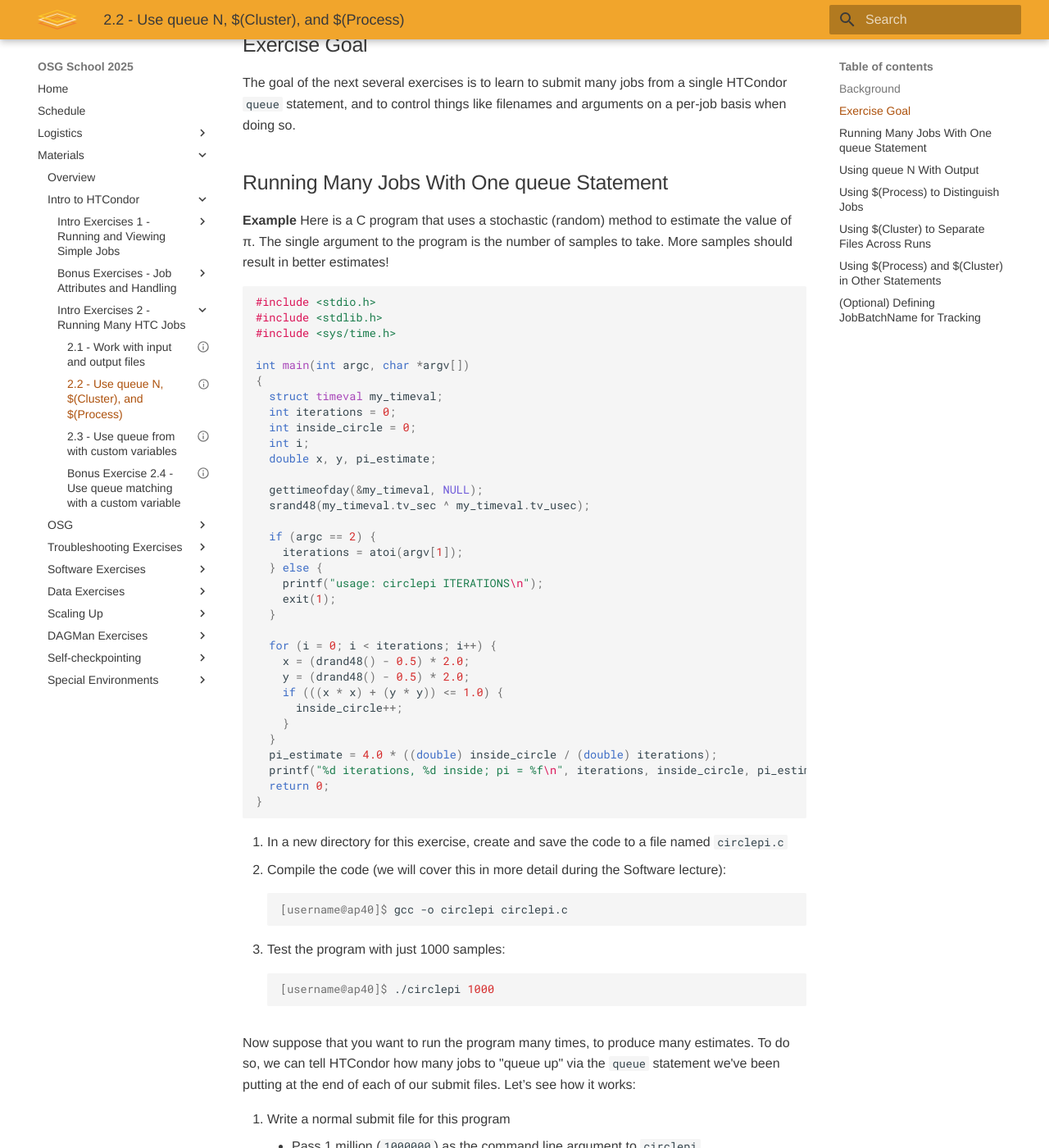
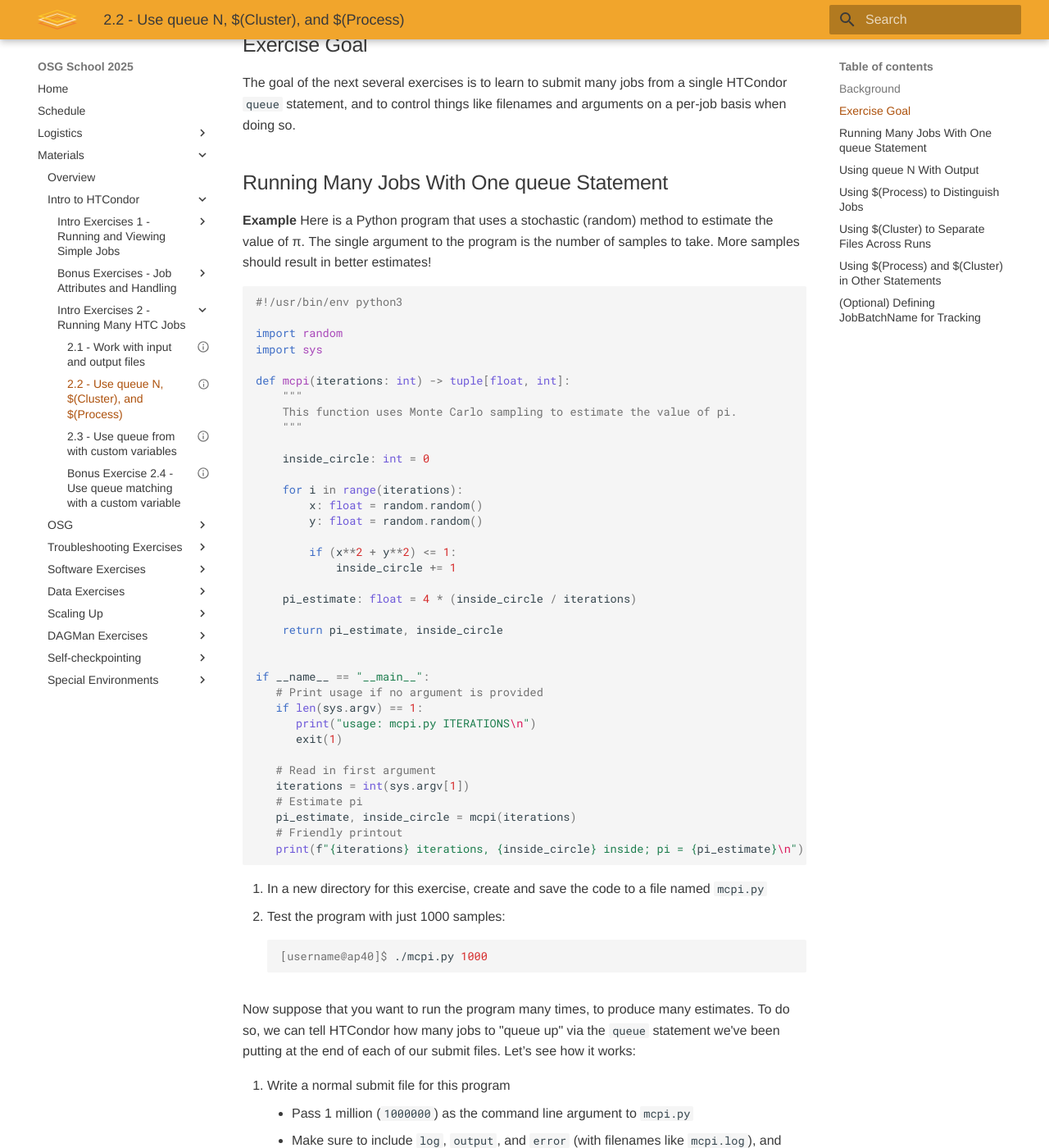
Before and after one commit to osg-htc/school-2025, an MkDocs documentation site: the page built from docs/materials/htcondor/part2-ex2-queue-n.md, in a window 1280 px wide and 1400 px high, scrolled down 494 px. Shown: the whole window at 82% size. Built offline with MkDocs 1.6.1 and Material for MkDocs 9.7.7, drawn with Linux system fonts in a browser that asks for light colours; some of the changed text lies outside the part shown.

Commit message:
Update MC method from C to Python

````diff
--- a/docs/materials/htcondor/part2-ex2-queue-n.md
+++ b/docs/materials/htcondor/part2-ex2-queue-n.md
@@ -30,54 +30,52 @@ Running Many Jobs With One queue Statement
 ------------------------------------------
 
 **Example**
-Here is a C program that uses a stochastic (random) method to estimate the value of π. The single argument to the program is the number of samples to take. More samples should result in better estimates!
+Here is a Python program that uses a stochastic (random) method to estimate the value of π. The single argument to the program is the number of samples to take. More samples should result in better estimates!
 
-``` c
-#include <stdio.h>
-#include <stdlib.h>
-#include <sys/time.h>
+``` Python
+#!/usr/bin/env python3
 
-int main(int argc, char *argv[])
-{
-  struct timeval my_timeval;
-  int iterations = 0;
-  int inside_circle = 0;
-  int i;
-  double x, y, pi_estimate;
+import random
+import sys
 
-  gettimeofday(&my_timeval, NULL);
-  srand48(my_timeval.tv_sec ^ my_timeval.tv_usec);
+def mcpi(iterations: int) -> tuple[float, int]:
+    """
+    This function uses Monte Carlo sampling to estimate the value of pi.
+    """
 
-  if (argc == 2) {
-    iterations = atoi(argv[1]);
-  } else {
-    printf("usage: circlepi ITERATIONS\n");
-    exit(1);
-  }
+    inside_circle: int = 0
 
-  for (i = 0; i < iterations; i++) {
-    x = (drand48() - 0.5) * 2.0;
-    y = (drand48() - 0.5) * 2.0;
-    if (((x * x) + (y * y)) <= 1.0) {
-      inside_circle++;
-    }
-  }
-  pi_estimate = 4.0 * ((double) inside_circle / (double) iterations);
-  printf("%d iterations, %d inside; pi = %f\n", iterations, inside_circle, pi_estimate);
-  return 0;
-}
+    for i in range(iterations):
+        x: float = random.random()
+        y: float = random.random()
+
+        if (x**2 + y**2) <= 1:
+            inside_circle += 1
+
+    pi_estimate: float = 4 * (inside_circle / iterations)
+
+    return pi_estimate, inside_circle
+
+
+if __name__ == "__main__":
+   # Print usage if no argument is provided
+   if len(sys.argv) == 1:
+      print("usage: mcpi.py ITERATIONS\n")
+      exit(1)
+
+   # Read in first argument
+   iterations = int(sys.argv[1])
+   # Estimate pi
+   pi_estimate, inside_circle = mcpi(iterations)
+   # Friendly printout
+   print(f"{iterations} iterations, {inside_circle} inside; pi = {pi_estimate}\n")
 ```
 
-1.  In a new directory for this exercise, create and save the code to a file named `circlepi.c`
-1.  Compile the code (we will cover this in more detail during the Software lecture):
-
-        :::console
-        [username@ap40]$ gcc -o circlepi circlepi.c
-
+1.  In a new directory for this exercise, create and save the code to a file named `mcpi.py`
 1.  Test the program with just 1000 samples:
 
         :::console
-        [username@ap40]$ ./circlepi 1000
+        [username@ap40]$ ./mcpi.py 1000
 
 Now suppose that you want to run the program many times, to produce many estimates.
 To do so, we can tell HTCondor how many jobs to "queue up" via the `queue` statement
@@ -85,8 +83,8 @@ we've been putting at the end of each of our submit files.
 Let’s see how it works:
 
 1.  Write a normal submit file for this program
-    -   Pass 1 million (`1000000`) as the command line argument to `circlepi`
-    -   Make sure to include `log`, `output`, and `error` (with filenames like `circlepi.log`), and `request_*` lines
+    -   Pass 1 million (`1000000`) as the command line argument to `mcpi.py`
+    -   Make sure to include `log`, `output`, and `error` (with filenames like `mcpi.log`), and `request_*` lines
     -   At the end of the file, write `queue 3` instead of just `queue` ("queue 3 jobs" vs. "queue a job").
 1.  Submit the file. Note the slightly different message from `condor_submit`:
 
@@ -99,9 +97,9 @@ Here is some sample `condor_q -nobatch` output:
 
 ``` console
  ID       OWNER            SUBMITTED     RUN_TIME ST PRI SIZE CMD
-10228.0   cat             7/25 11:57   0+00:00:00 I  0    0.7 circlepi 1000000000
-10228.1   cat             7/25 11:57   0+00:00:00 I  0    0.7 circlepi 1000000000
-10228.2   cat             7/25 11:57   0+00:00:00 I  0    0.7 circlepi 1000000000
+10228.0   cat             7/25 11:57   0+00:00:00 I  0    0.7 mcpi 1000000000
+10228.1   cat             7/25 11:57   0+00:00:00 I  0    0.7 mcpi 1000000000
+10228.2   cat             7/25 11:57   0+00:00:00 I  0    0.7 mcpi 1000000000
 ```
 
 In this sample, all three jobs are part of **cluster** `10228`,
@@ -122,7 +120,7 @@ Using queue *N* With Output
 When all three jobs in your single cluster are finished, examine the resulting files.
 
 -   What is in the output file?
--   What is in the error file? (hopefully it is empty!)
+-   What is in the error file? (Hopefully it is empty!)
 -   What is in the log file? Look carefully at the job IDs in each event.
 -   Is this what you expected? Is it what you wanted? If the output is not what you expected, what do you think happened?
 
````
